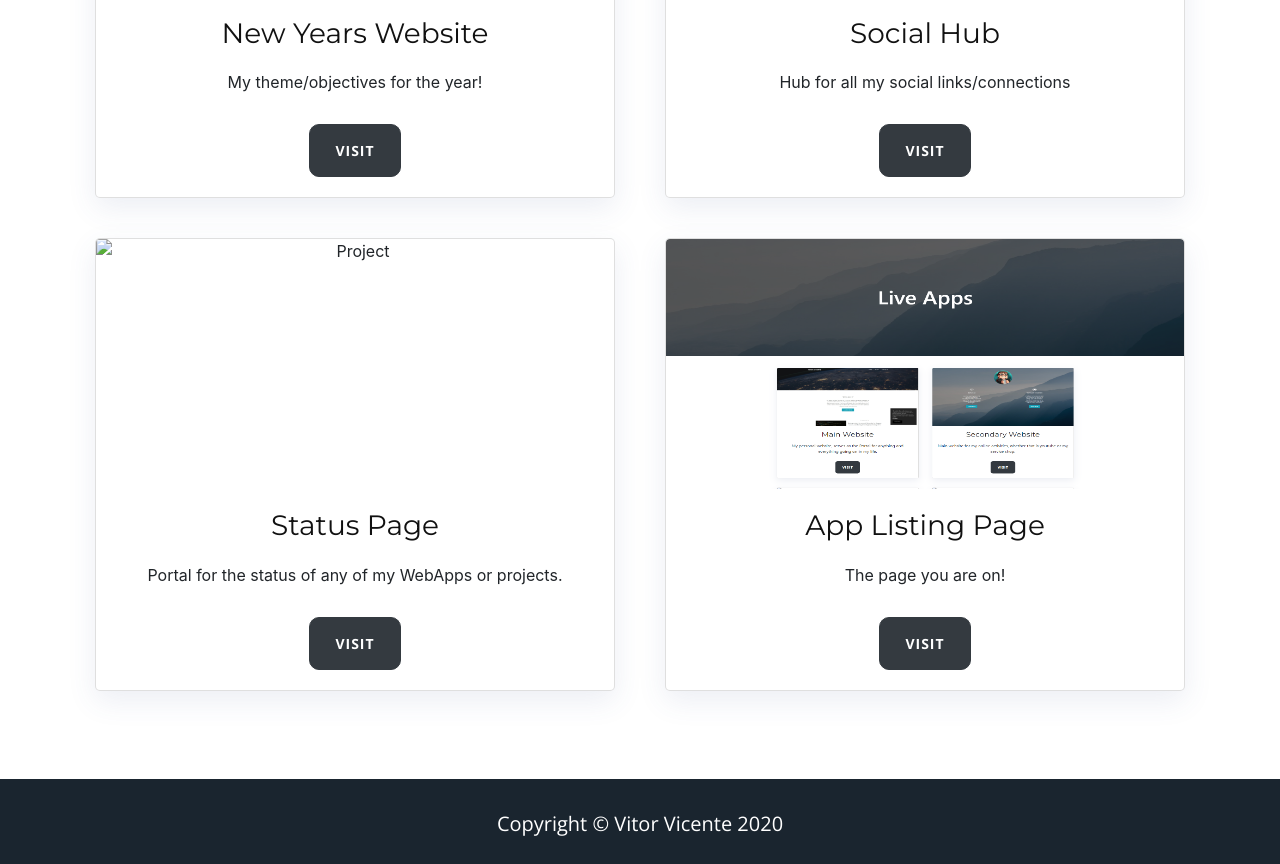
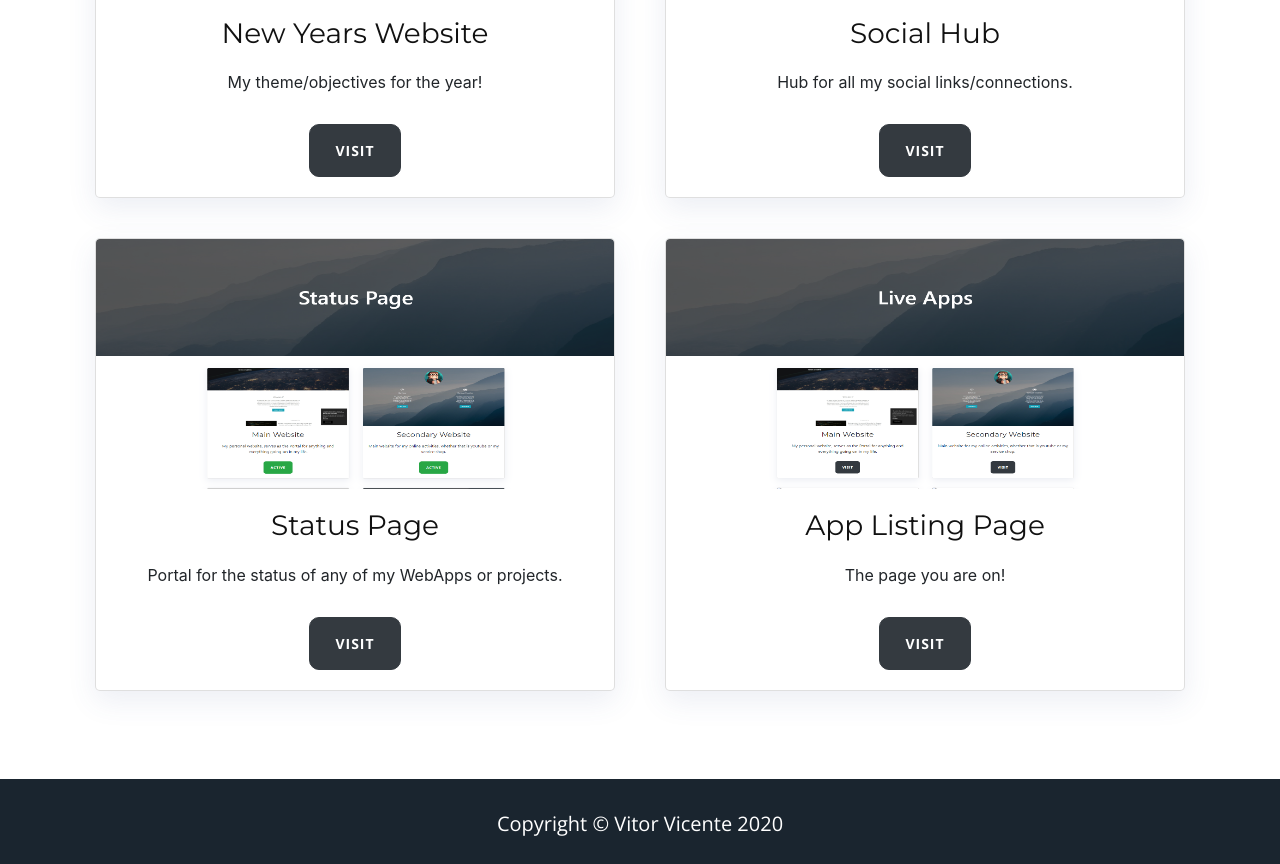
Before and after one commit to vitorvicente/apps.vtr.pt, a plain HTML site: page index.html in a window 1280 px wide. Shown: the part 1325-2189 px from the top of the page. Drawn offline with nearby package versions, Linux system fonts and the light colour scheme.

Commit message:
Bug Fixes

```diff
--- a/index.html
+++ b/index.html
@@ -84,7 +84,7 @@
               <img class="card-img-top" src="./files/social-hub.png" alt="Project">
               <div class="card-body">
 				<h3 class="card-title"><a href="#">Social Hub</a></h3>
-                <p>Hub for all my social links/connections</p>
+                <p>Hub for all my social links/connections.</p>
                 <a href="https://social.vtr.pt" class="btn btn-dark">Visit</a>
               </div>
             </div>
@@ -96,7 +96,7 @@
 
           <div class="col-lg-6">
             <div class="card text-center">
-              <img class="card-img-top" src="./files/status.jpg" alt="Project">
+              <img class="card-img-top" src="./files/status.png" alt="Project">
               <div class="card-body">
                 <h3 class="card-title"><a href="#">Status Page</a></h3>
                 <p>Portal for the status of any of my WebApps or projects.</p>
```
Also changed, not shown: files/status.png (added).
